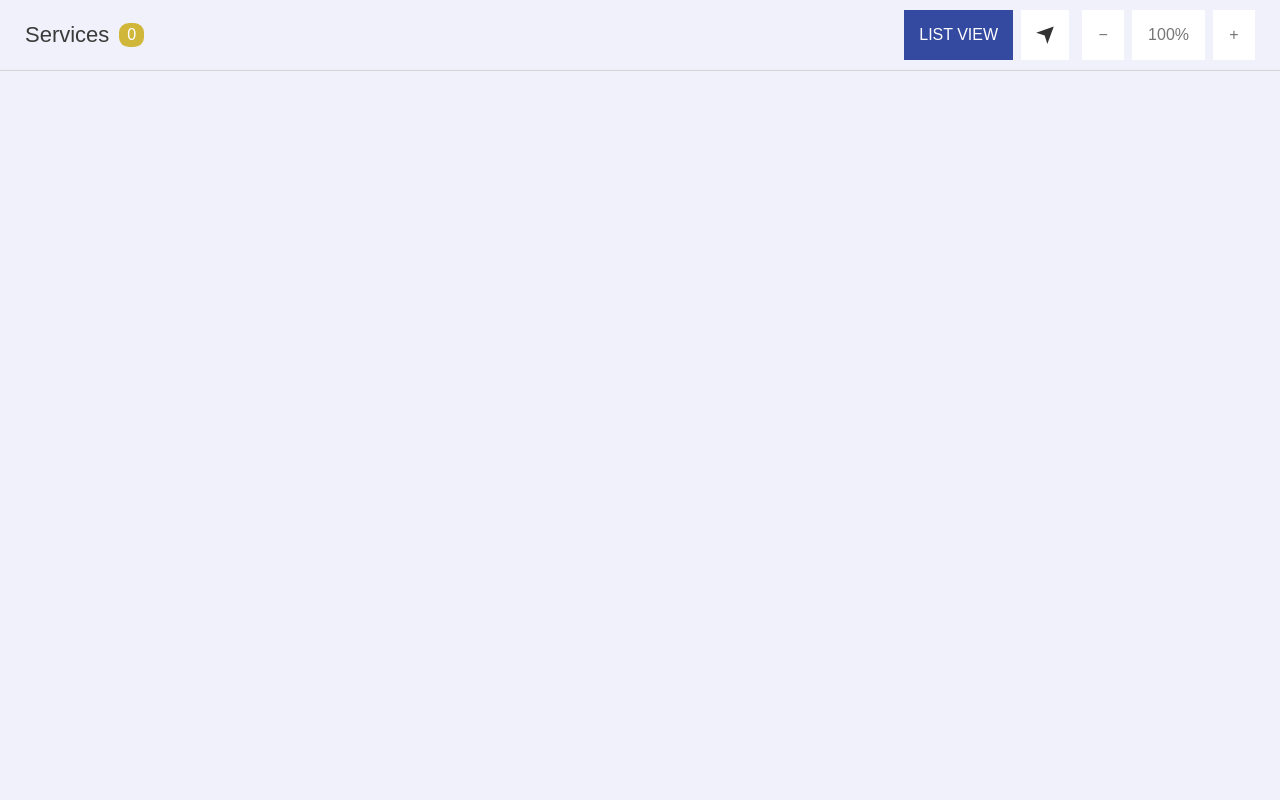
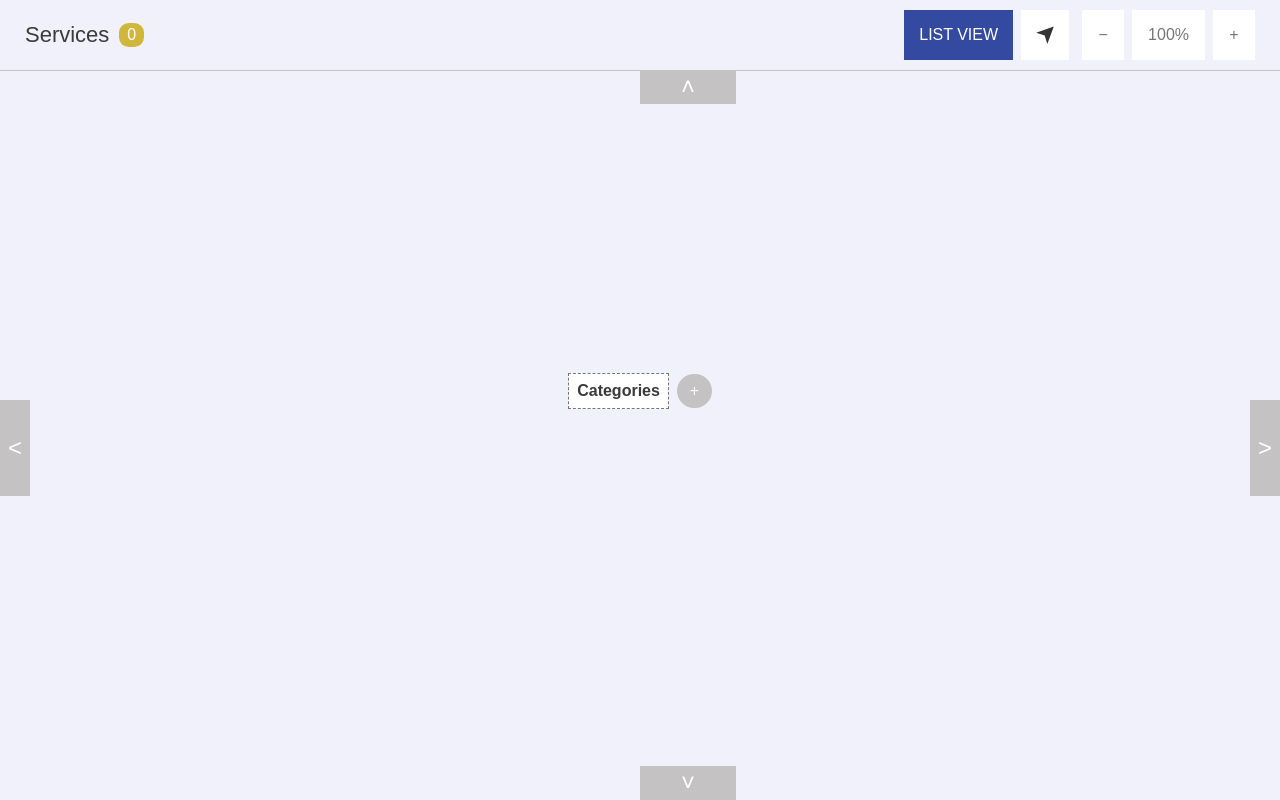
Before and after one commit to elian-cheng/tree-cms, a React (Vite) app: page / in a window 1280 px wide. Built offline with nearby package versions, Linux system fonts and the light colour scheme.

Commit message:
feat: add Categories layout

```diff
--- a/src/App.tsx
+++ b/src/App.tsx
@@ -1,3 +1,4 @@
+import Categories from './components/Categories/Categories';
 import Header from './components/Header/Header';
 import './styles.scss';
 
@@ -5,9 +6,7 @@ const App = () => {
   return (
     <>
       <Header />
-      <main className="main">
-        <div className="main__container"></div>
-      </main>
+      <Categories />
     </>
   );
 };
--- /dev/null
+++ b/src/components/Categories/Categories.scss
@@ -0,0 +1,67 @@
+.categories {
+  display: flex;
+  justify-content: center;
+  align-items: center;
+  width: 100vw;
+  min-height: 80vh;
+
+  &__main-item {
+    display: flex;
+    justify-content: center;
+    align-items: center;
+    gap: 0.5rem;
+
+    p {
+      padding: 0.5rem;
+      background-color: $colorWhite;
+      border: 1px dashed $colorGray;
+      font-weight: $fontSemiBold;
+    }
+
+    button {
+      background-color: $colorGrayLight;
+      color: $colorWhite;
+      padding: 0.5rem 0.8rem;
+      border-radius: 2rem;
+    }
+  }
+}
+
+.scroll-btn {
+  position: fixed;
+  z-index: 10;
+  background-color: $colorGrayLight;
+  color: $colorWhite;
+  padding: 0.2rem 0.5rem;
+  font-size: 1.5rem;
+}
+
+.scroll-up,
+.scroll-down {
+  min-width: 6rem;
+}
+
+.scroll-left,
+.scroll-right {
+  min-height: 6rem;
+}
+
+.scroll-up {
+  top: 70px;
+  left: 50%;
+}
+
+.scroll-down {
+  bottom: 0;
+  left: 50%;
+}
+
+.scroll-left {
+  top: 50%;
+  left: 0;
+}
+
+.scroll-right {
+  top: 50%;
+  right: 0;
+}
--- /dev/null
+++ b/src/components/Categories/Categories.tsx
@@ -0,0 +1,17 @@
+const Categories = () => {
+  return (
+    <main className="main">
+      <div className="categories">
+        <div className="categories__main-item">
+          <p>Categories</p>
+          <button>&#43;</button>
+        </div>
+      </div>
+      <button className="scroll-btn scroll-up">&#708;</button>
+      <button className="scroll-btn scroll-down">&#709;</button>
+      <button className="scroll-btn scroll-left">&#706;</button>
+      <button className="scroll-btn scroll-right">&#707;</button>
+    </main>
+  );
+};
+export default Categories;
--- a/src/styles.scss
+++ b/src/styles.scss
@@ -4,3 +4,4 @@
 @import './theme/base/base';
 
 @import './components/Header/Header';
+@import './components/Categories/Categories';
--- a/src/theme/abstract/_constants.scss
+++ b/src/theme/abstract/_constants.scss
@@ -1,7 +1,7 @@
 $colorFont: #3a3a3a;
 $colorBg: #f1f1fb;
 $colorGray: #777676;
-$colorGrayLight: #d5d4d4;
+$colorGrayLight: #c4c2c2;
 $colorGrayDark: #333;
 $colorWhite: #ffffff;
 $colorBlack: #000000;
```
